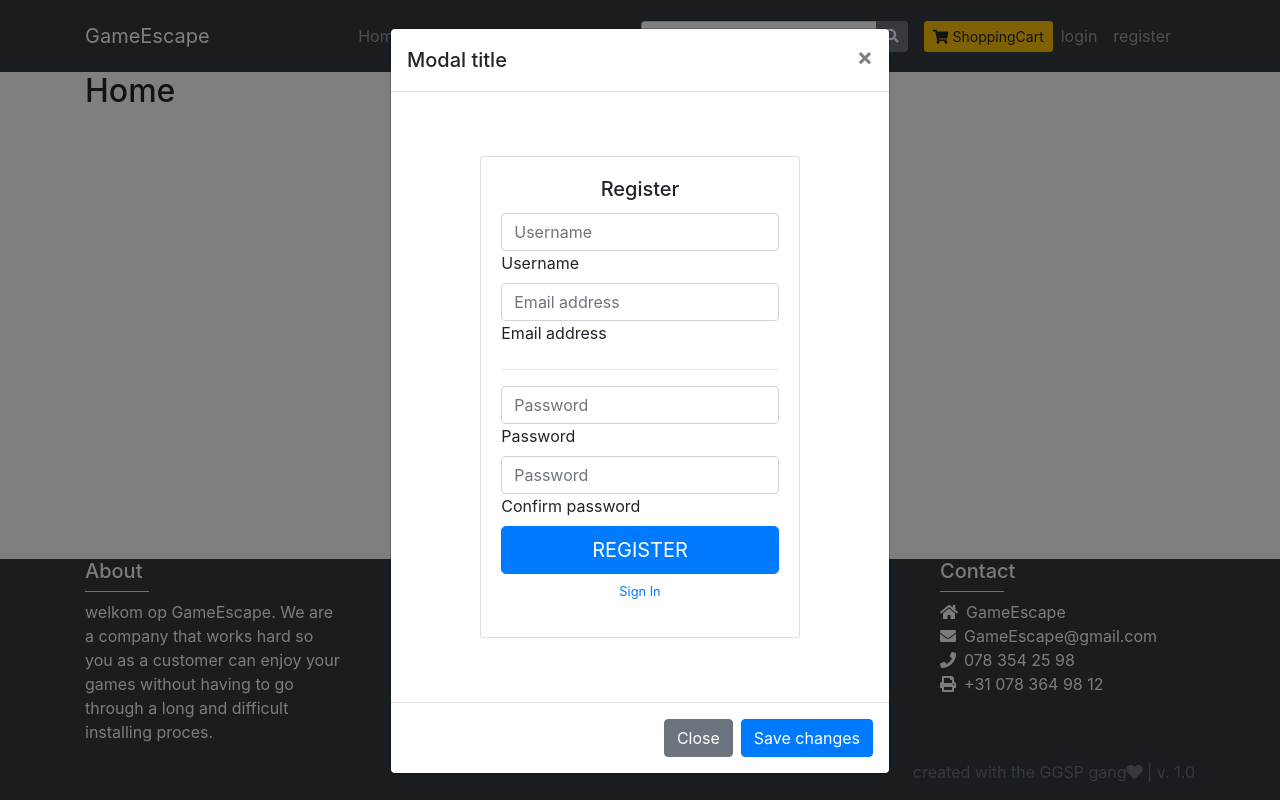
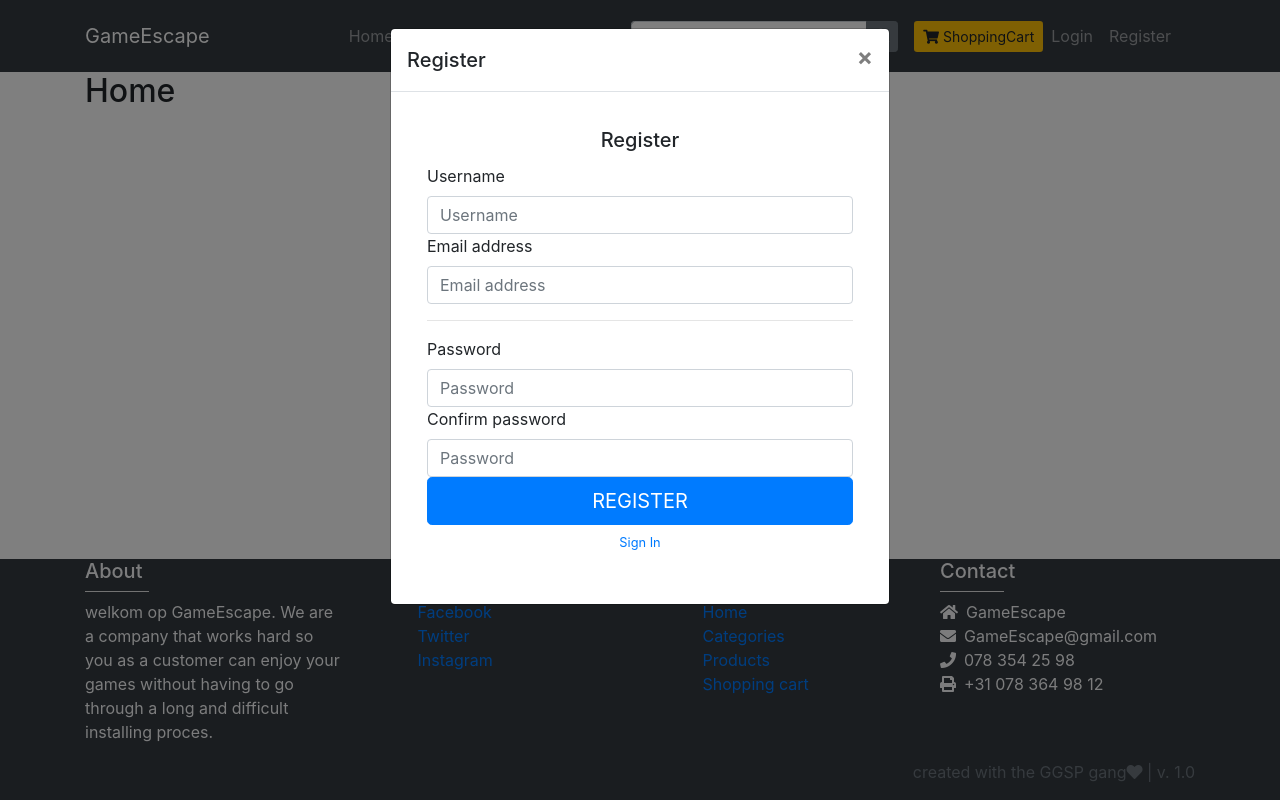
Before and after one commit to RvanHulst/GameEscape, a CodeIgniter app: page /GameEscape/ in a window 1280 px wide, after a click on "Register". Run offline with CodeIgniter, Linux system fonts and the light colour scheme; some libraries are stand-ins or nearby versions.

Commit message:
v.1.1
bug fix

```diff
--- a/application/config/autoload.php
+++ b/application/config/autoload.php
@@ -89,7 +89,7 @@ $autoload['drivers'] = array();
 |
 |	$autoload['helper'] = array('url', 'file');
 */
-$autoload['helper'] = array('url');
+$autoload['helper'] = array('url', 'utility');
 
 /*
 | -------------------------------------------------------------------
--- a/application/views/templates/header.php
+++ b/application/views/templates/header.php
@@ -38,62 +38,48 @@
             </a>
             <ul class="navbar-nav m-auto">
              <li class="nav-item">
-               <a class="nav-link" href="<?php echo base_url(); ?>">login</a>
+               <a class="nav-link" href="<?php echo base_url(); ?>">Login</a>
              </li>
              <li class="nav-item">
-               <a class="nav-link" data-toggle="modal" data-target="#registerModal">register</a>
+               <a class="nav-link" data-toggle="modal" data-target="#registerModal">Register</a>
              </li>
             </ul>
           </form>
         </div>
       </div>
     </nav>
-
     <!-- Register Modal -->
     <div class="modal fade" id="registerModal" tabindex="-1" role="dialog" aria-labelledby="exampleModalLabel" aria-hidden="true">
       <div class="modal-dialog" role="document">
         <div class="modal-content">
           <div class="modal-header">
-            <h5 class="modal-title" id="exampleModalLabel">Modal title</h5>
+            <h5 class="modal-title" id="exampleModalLabel">Register</h5>
             <button type="button" class="close" data-dismiss="modal" aria-label="Close">
               <span aria-hidden="true">&times;</span>
             </button>
           </div>
           <div class="modal-body">
-            <!-- This snippet uses Font Awesome 5 Free as a dependency. You can download it at fontawesome.io! -->
-
-  <div class="container">
-    <div class="row">
-      <div class="col-lg-10 col-xl-9 mx-auto">
-        <div class="card card-signin flex-row my-5">
-          <div class="card-img-left d-none d-md-flex">
-             <!-- Background image for card set in CSS! -->
-          </div>
             <div class="card-body">
               <h5 class="card-title text-center">Register</h5>
               <form class="form-signin">
                 <div class="form-label-group">
+                  <label for="inputUserame">Username</label>
                   <input type="text" id="inputUserame" class="form-control" placeholder="Username" required autofocus>
-                <label for="inputUserame">Username</label>
                 </div>
-
                 <div class="form-label-group">
+                  <label for="inputEmail">Email address</label>
                   <input type="email" id="inputEmail" class="form-control" placeholder="Email address" required>
-                <label for="inputEmail">Email address</label>
                 </div>
-
                 <hr>
-
                 <div class="form-label-group">
+                  <label for="inputPassword">Password</label>
                   <input type="password" id="inputPassword" class="form-control" placeholder="Password" required>
-                <label for="inputPassword">Password</label>
                 </div>
-
                 <div class="form-label-group">
+                  <label for="inputConfirmPassword">Confirm password</label>
                   <input type="password" id="inputConfirmPassword" class="form-control" placeholder="Password" required>
-                          <label for="inputConfirmPassword">Confirm password</label>
                 </div>
-                        <button class="btn btn-lg btn-primary btn-block text-uppercase" type="submit">Register</button>
+                <button class="btn btn-lg btn-primary btn-block text-uppercase" data-dismiss="modal" type="submit">Register</button>
                 <a class="d-block text-center mt-2 small" href="#">Sign In</a>
               </form>
             </div>
@@ -101,13 +87,4 @@
         </div>
       </div>
     </div>
-          </div>
-          <div class="modal-footer">
-            <button type="button" class="btn btn-secondary" data-dismiss="modal">Close</button>
-            <button type="button" type="submit" class="btn btn-primary">Save changes</button>
-          </div>
-        </div>
-      </div>
-    </div>
-
     <div class="container">
--- /dev/null
+++ b/system/helpers/utility_helper.php
@@ -0,0 +1,4 @@
+<?php
+function asset_url(){
+    return base_url()."assets/";
+}
```
Lines whose indentation alone changed are shown as unchanged.
